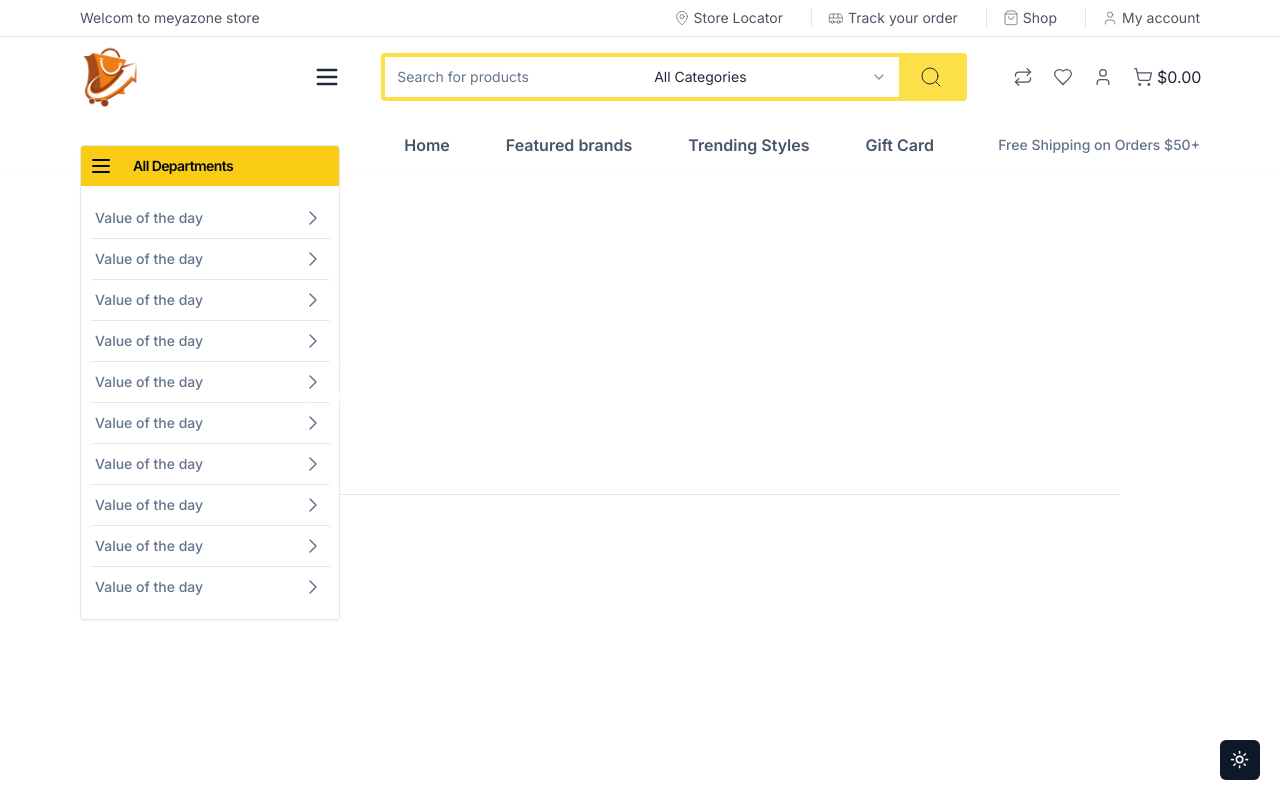
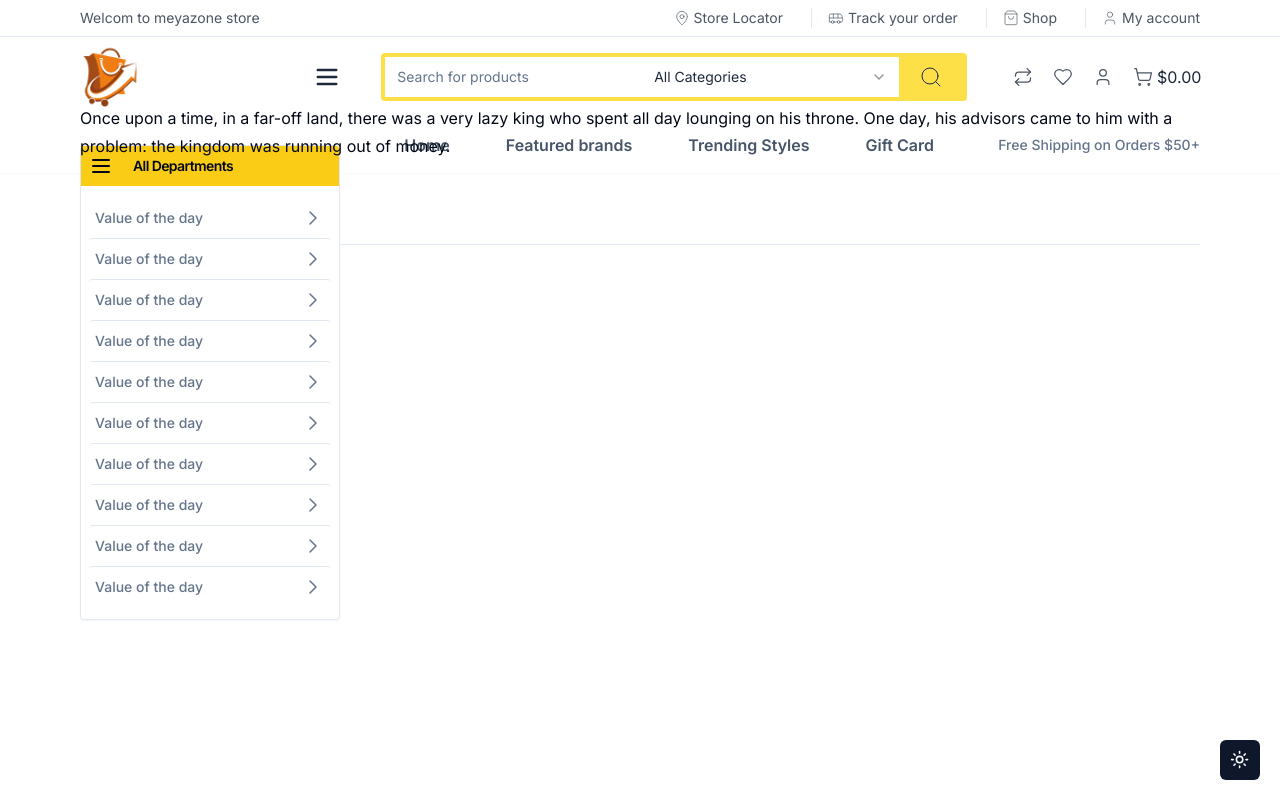
Before and after one commit to Mel-Turham/Meyazone, a Next.js app: page /contact in a window 1280 px wide. Built offline with nearby package versions, Linux system fonts and the light colour scheme.

Commit message:
update layout

```diff
--- a/app/layout.tsx
+++ b/app/layout.tsx
@@ -31,9 +31,7 @@ export default function RootLayout({
 						<ToggleTheme />
 					</div>
 					<Navbar />
-					<main className='min-h-[100dvh] container flex items-center justify-center text-white transition-all duration-300 ease-linear'>
-						{children}
-					</main>
+					<main>{children}</main>
 				</ThemeProvider>
 			</body>
 		</html>
```
